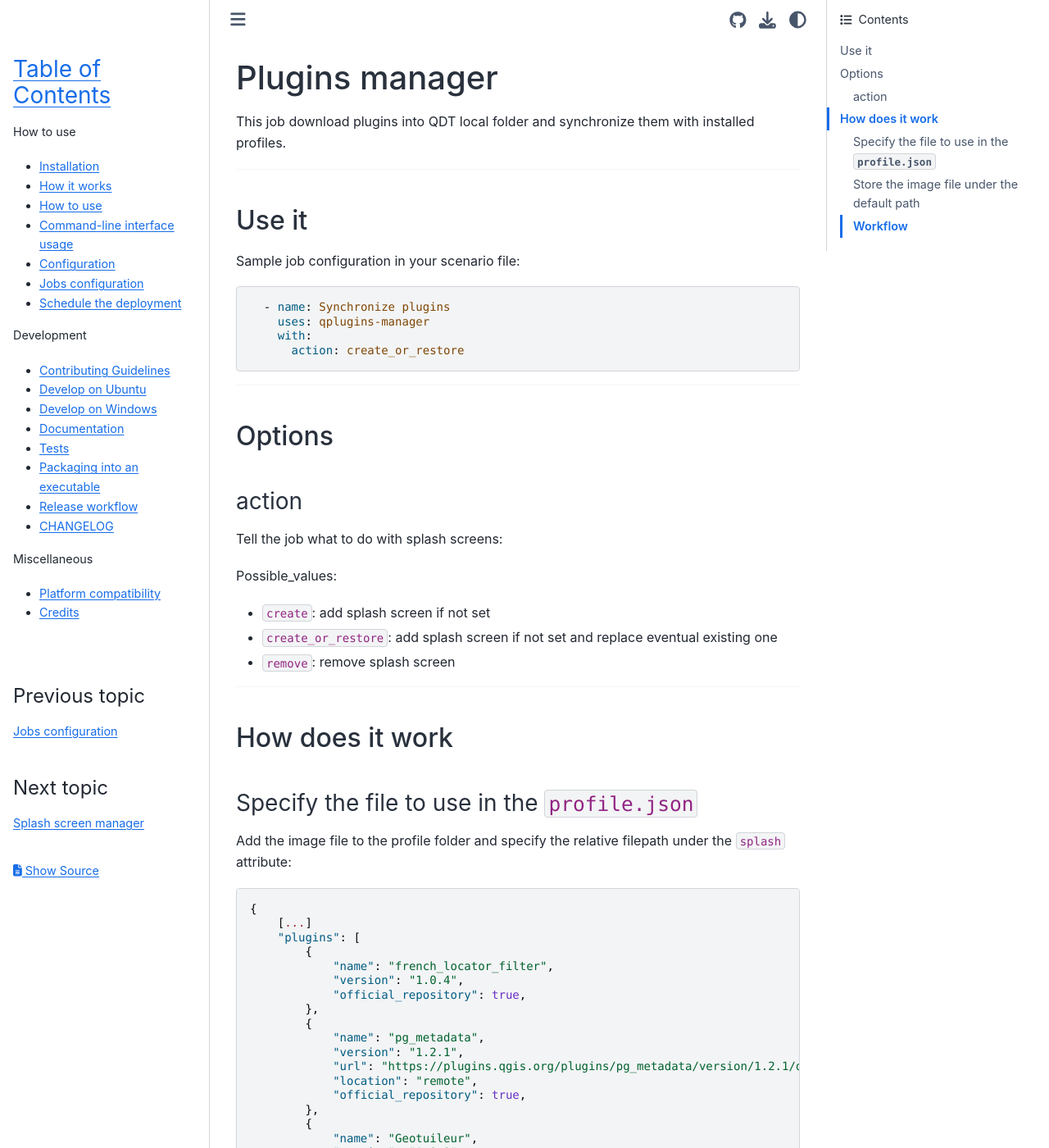
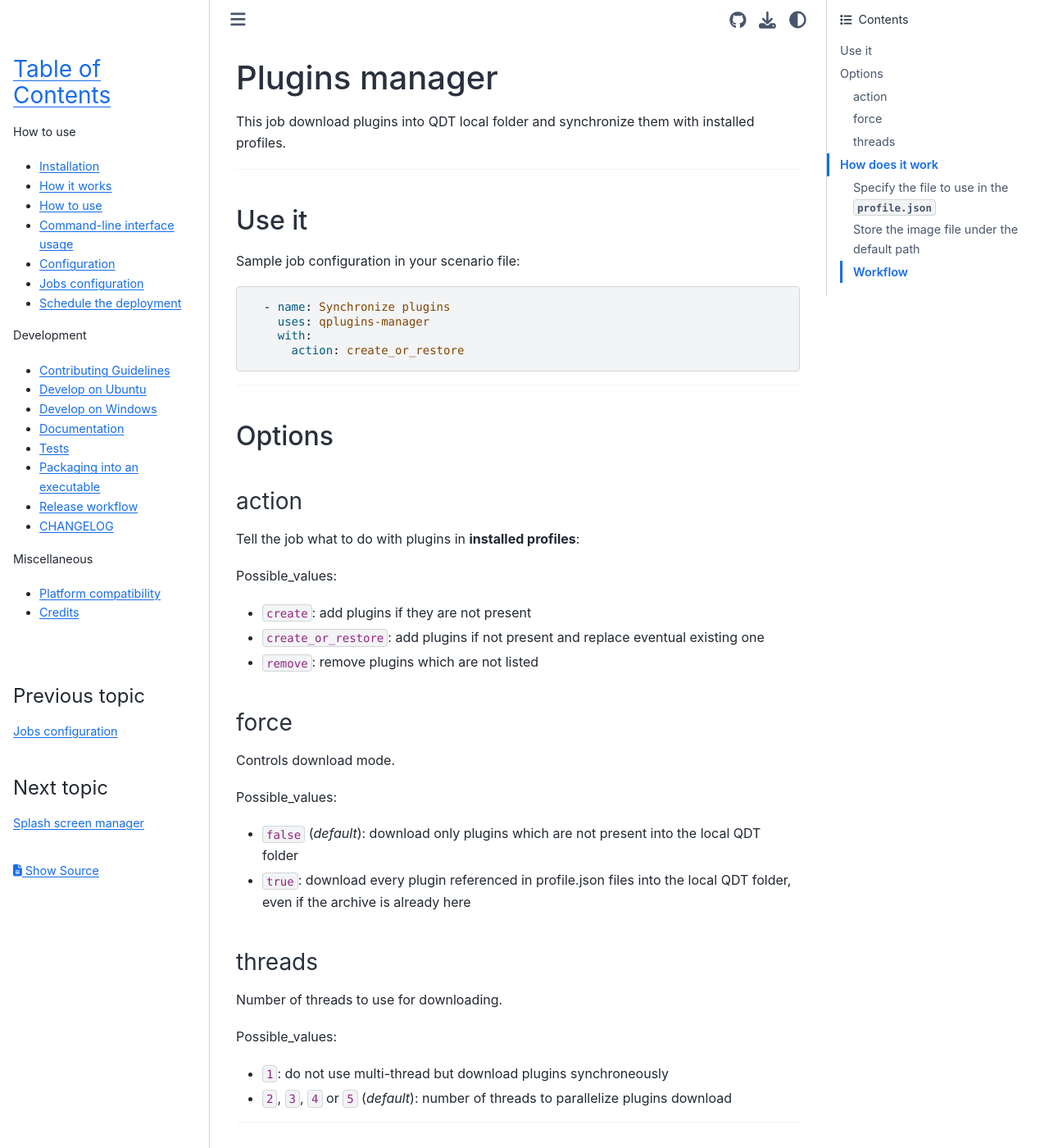
Before and after one commit to Guts/qgis-deployment-cli, a Sphinx documentation site: the page built from docs/jobs/plugins_manager.md, in a window 1280 px wide and 1400 px high. Shown: the whole window at 82% size. Built offline with Sphinx 7.4.7 and the Sphinx Book theme 1.1.4, drawn with Linux system fonts in a browser that asks for light colours; pages that are not in the unit, such as notebooks, are missing from menus.

Commit message:
Add new options force and threads

```diff
--- a/docs/jobs/plugins_manager.md
+++ b/docs/jobs/plugins_manager.md
@@ -21,13 +21,31 @@ Sample job configuration in your scenario file:
 
 ### action
 
-Tell the job what to do with splash screens:
+Tell the job what to do with plugins in **installed profiles**:
 
 Possible_values:
 
-- `create`: add splash screen if not set
-- `create_or_restore`: add splash screen if not set and replace eventual existing one
-- `remove`: remove splash screen
+- `create`: add plugins if they are not present
+- `create_or_restore`: add plugins if not present and replace eventual existing one
+- `remove`: remove plugins which are not listed
+
+### force
+
+Controls download mode.
+
+Possible_values:
+
+- `false` (_default_): download only plugins which are not present into the local QDT folder
+- `true`: download every plugin referenced in profile.json files into the local QDT folder, even if the archive is already here
+
+### threads
+
+Number of threads to use for downloading.
+
+Possible_values:
+
+- `1`: do not use multi-thread but download plugins synchroneously
+- `2`, `3`, `4` or `5` (_default_): number of threads to parallelize plugins download
 
 ----
 
```
